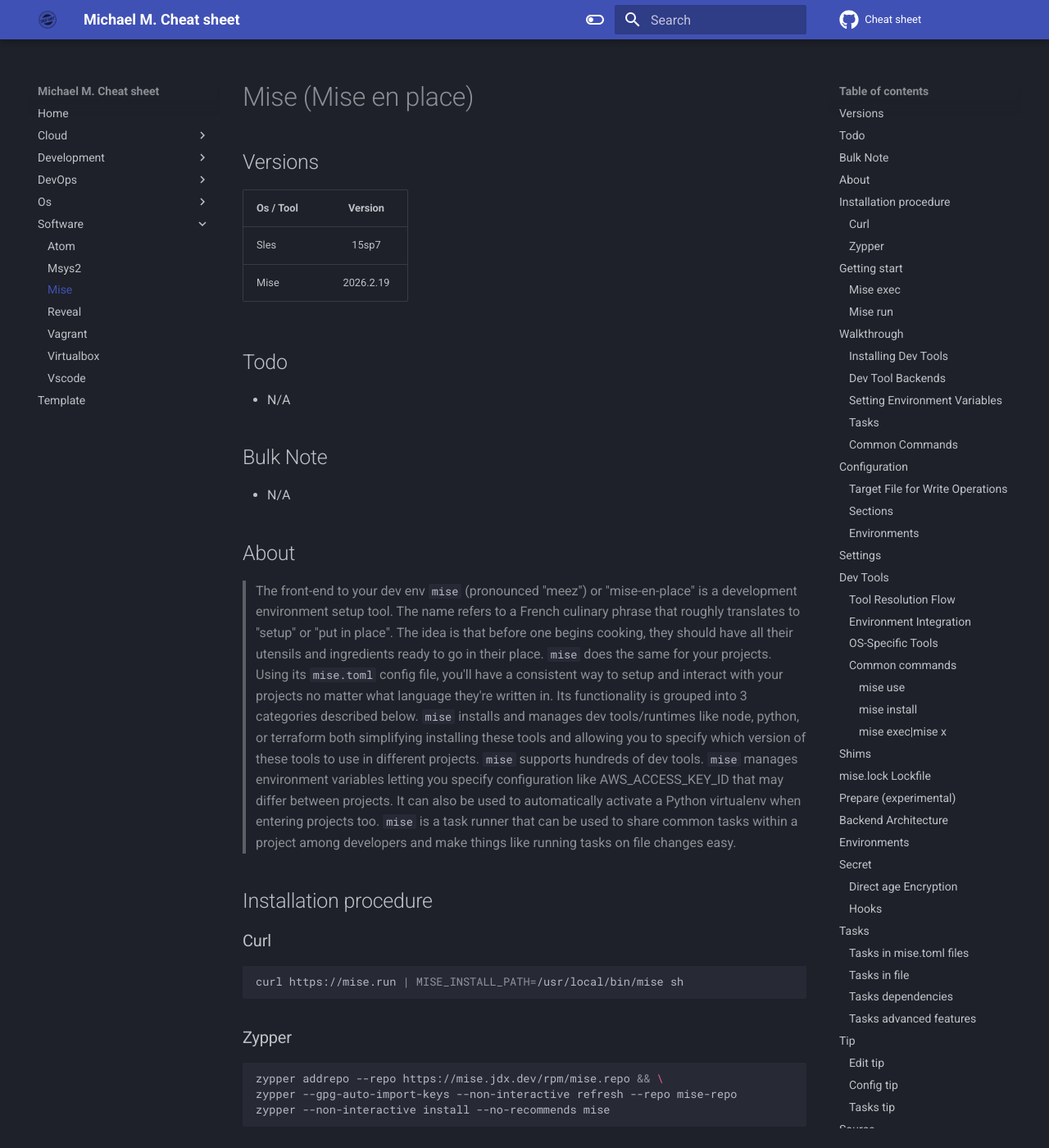
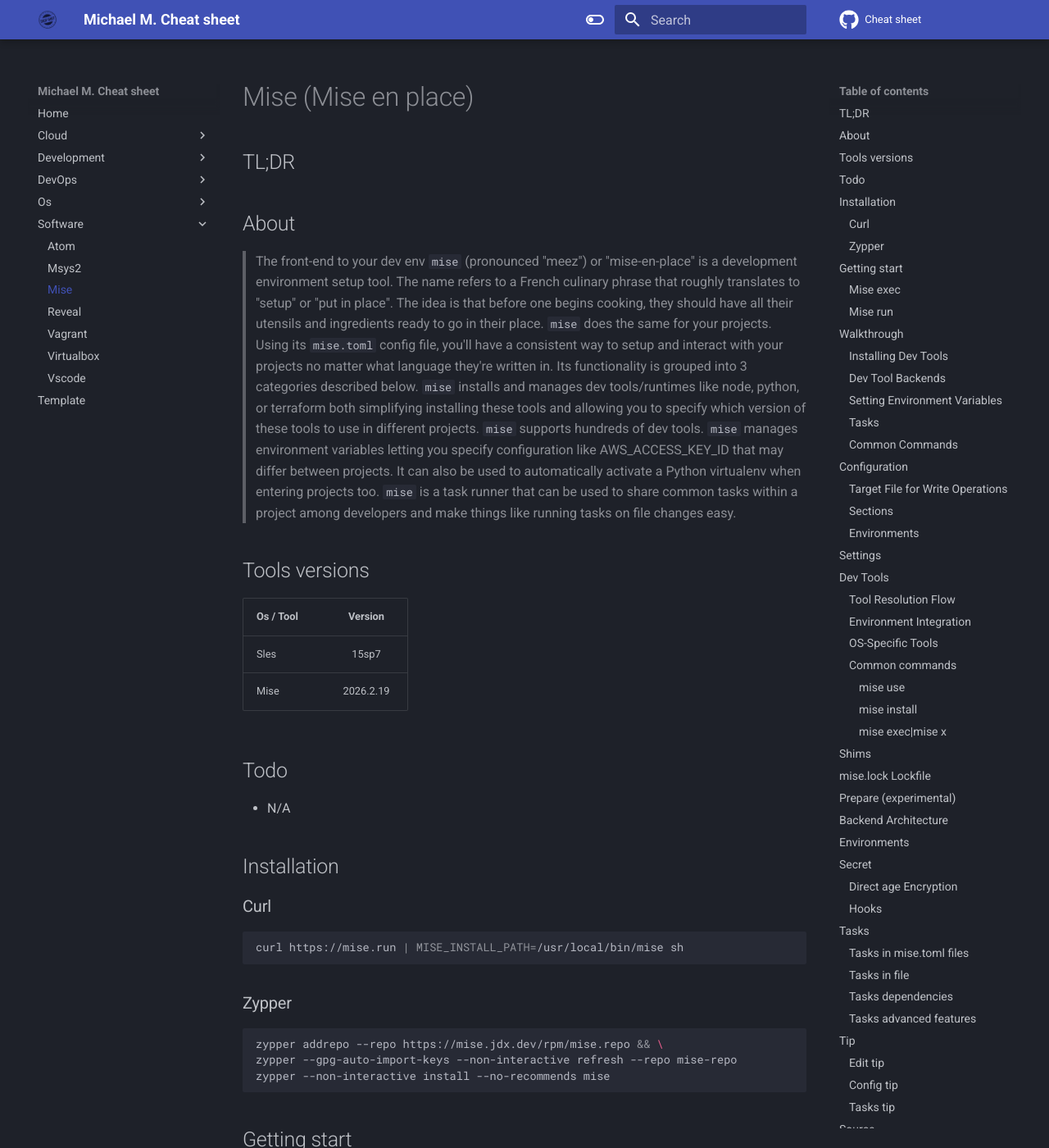
Before and after one commit to Pandemonium1986/cheatsheet, an MkDocs documentation site: the page built from docs/software/mise.md, in a window 1280 px wide and 1400 px high. Shown: the whole window at 82% size. Built offline with MkDocs 1.6.1 and Material for MkDocs 9.7.7, drawn with Linux system fonts in a browser that asks for light colours; comment, search, counter and statistics services are not loaded.

Commit message:
refactor(docs): compliance with template part1

```diff
--- a/docs/software/mise.md
+++ b/docs/software/mise.md
@@ -1,19 +1,6 @@
 # Mise (Mise en place)
 
-## Versions
-
-| Os / Tool |  Version  |
-| :-------- | :-------: |
-| Sles      |   15sp7   |
-| Mise      | 2026.2.19 |
-
-## Todo
-
-- N/A
-
-## Bulk Note
-
-- N/A
+## TL;DR
 
 ## About
 
@@ -25,7 +12,18 @@
 > `mise` manages environment variables letting you specify configuration like AWS_ACCESS_KEY_ID that may differ between projects. It can also be used to automatically activate a Python virtualenv when entering projects too.
 > `mise` is a task runner that can be used to share common tasks within a project among developers and make things like running tasks on file changes easy.
 
-## Installation procedure
+## Tools versions
+
+| Os / Tool |  Version  |
+| :-------- | :-------: |
+| Sles      |   15sp7   |
+| Mise      | 2026.2.19 |
+
+## Todo
+
+- N/A
+
+## Installation
 
 ### Curl
 
```
